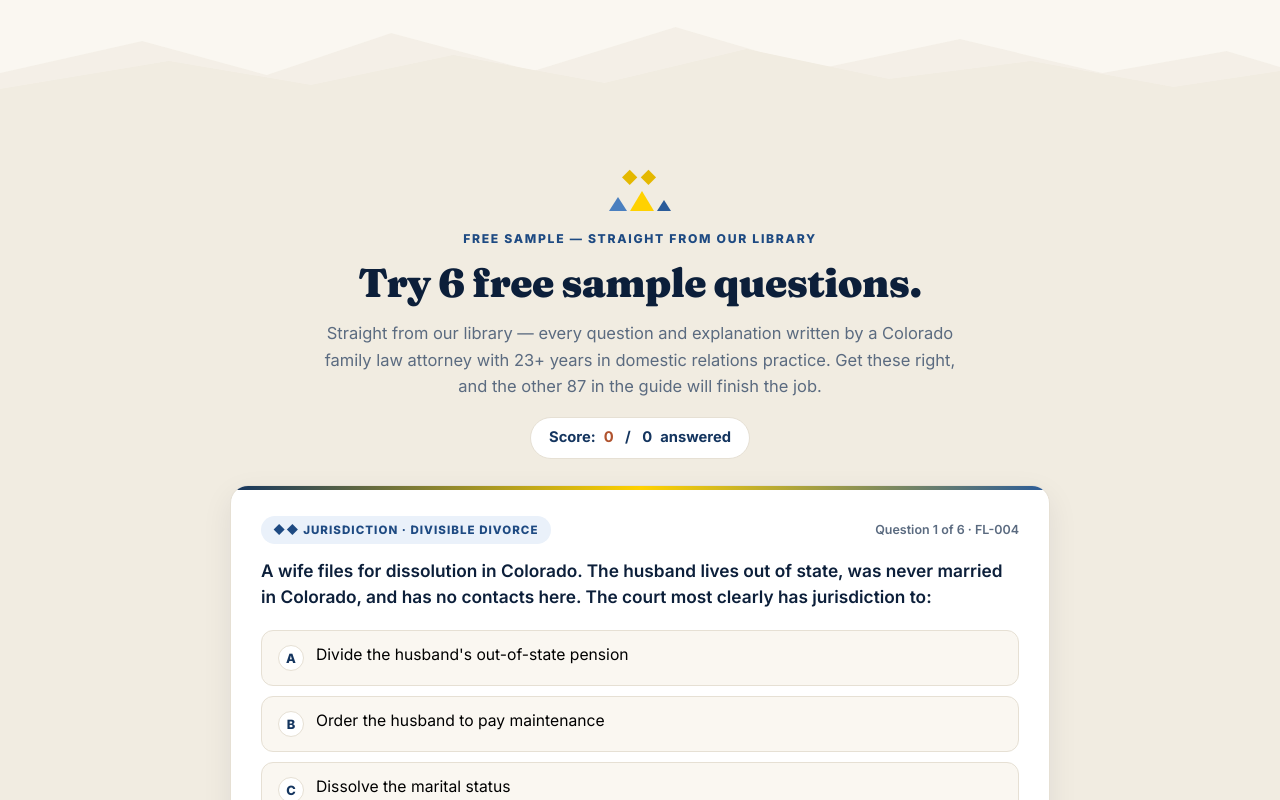
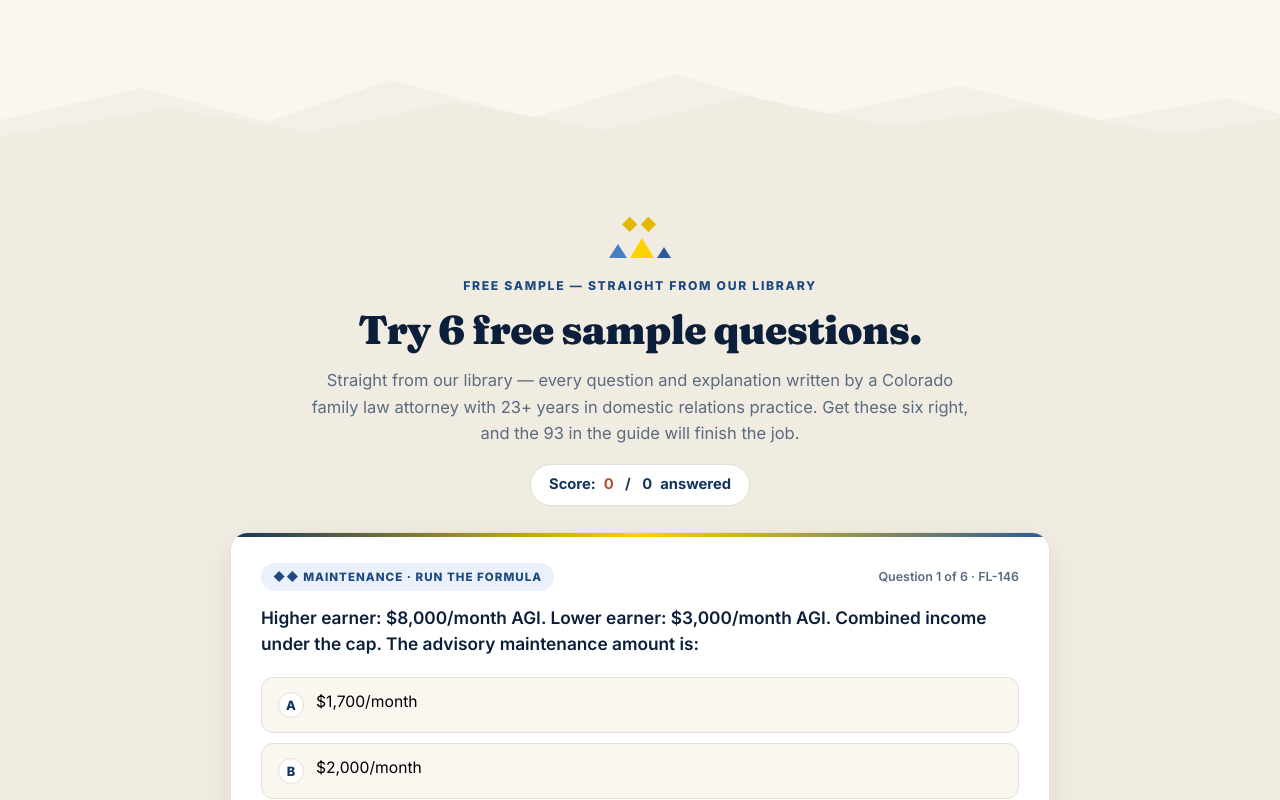
Before and after one commit to celiken33/coloradollpexam, a plain HTML site: page index.html in a window 1280 px wide. Shown: the part 2000-2800 px from the top of the page. Drawn offline with Linux system fonts and the light colour scheme.

Commit message:
Add files via upload

```diff
--- a/index.html
+++ b/index.html
@@ -120,6 +120,10 @@
   .date-card .d{font-family:'Fraunces',serif;font-weight:800;font-size:1.25rem;margin-bottom:4px}
   .date-card .l{font-size:.86rem;color:var(--muted)}
   .date-card .flag{position:absolute;top:14px;right:14px;font-size:.66rem;font-weight:800;letter-spacing:.06em;text-transform:uppercase;background:var(--gold-soft);color:#35618F;padding:4px 9px;border-radius:999px}
+  a.date-card{display:block;text-decoration:none;color:inherit;transition:transform .15s ease,box-shadow .15s ease}
+  a.date-card:hover{transform:translateY(-3px);box-shadow:0 10px 26px rgba(20,53,95,.16)}
+  .date-card .dgo{display:block;margin-top:10px;font-size:.72rem;font-weight:800;letter-spacing:.04em;color:var(--blue-soft)}
+  a.date-card:hover .dgo{text-decoration:underline}
   .src-note{font-size:.8rem;color:var(--muted);margin-top:16px}
   @media(max-width:840px){.dates-grid{grid-template-columns:repeat(2,1fr)}}
   @media(max-width:480px){.dates-grid{grid-template-columns:1fr}}
@@ -305,7 +309,7 @@
       <span class="t-sep">:</span>
       <div class="t-cell"><div class="t-num" id="t-s">—</div><div class="t-lbl">seconds</div></div>
     </div>
-    <div class="timer-cap">until exam day, November 10, 2026 — plenty of time if you start today. (Late filing closes September 4.)</div>
+    <div class="timer-cap">until exam day, November 10, 2026 — plenty of time if you start today. (<a href="https://www.coloradolegalregulation.com/future-lawyers/llpexamination/" target="_blank" rel="noopener" style="color:inherit;text-decoration:underline">Late filing closes September 4.</a>)</div>
   </div>
   <svg class="range" viewBox="0 0 1440 190" preserveAspectRatio="none" aria-hidden="true">
     <path d="M0 190 L0 110 L140 48 L215 86 L300 22 L370 68 L455 30 L540 92 L640 8 L742 88 L830 40 L930 98 L1030 34 L1130 96 L1240 56 L1340 100 L1440 70 L1440 190 Z" fill="rgba(250,247,241,.14)"/>
@@ -351,10 +355,10 @@
     <h2>Important deadlines.</h2>
     <p class="sub">In 2026 the Colorado Supreme Court is offering the Licensed Legal Paraprofessional exam <strong>only once — November 10</strong>. There is no April sitting. Miss the window, wait a year.</p>
     <div class="dates-grid">
-      <div class="date-card"><div class="d">Jul 1, 2026</div><div class="l">Application window opened</div></div>
-      <div class="date-card gold-top"><div class="d">Aug 7, 2026</div><div class="l">Regular filing deadline</div><span class="flag">Closing soon</span></div>
-      <div class="date-card hot"><div class="d">Sep 4, 2026</div><div class="l">Late filing deadline (final)</div></div>
-      <div class="date-card"><div class="d">Nov 10, 2026</div><div class="l">Summit day — Ralph L. Carr Judicial Center, Denver</div></div>
+      <a class="date-card" href="https://www.coloradolegalregulation.com/future-lawyers/applicationinstructionsllp/" target="_blank" rel="noopener"><div class="d">Jul 1, 2026</div><div class="l">Application window opened</div><span class="dgo">How to apply — official instructions →</span></a>
+      <a class="date-card gold-top" href="https://www.coloradolegalregulation.com/future-lawyers/applicationinstructionsllp/" target="_blank" rel="noopener"><div class="d">Aug 7, 2026</div><div class="l">Regular filing deadline</div><span class="flag">Closing soon</span><span class="dgo">File now — official instructions →</span></a>
+      <a class="date-card hot" href="https://www.coloradolegalregulation.com/future-lawyers/llpexamination/" target="_blank" rel="noopener"><div class="d">Sep 4, 2026</div><div class="l">Late filing deadline (final)</div><span class="dgo">Deadlines &amp; fees — official exam page →</span></a>
+      <a class="date-card" href="https://www.coloradolegalregulation.com/future-lawyers/llpexamination/" target="_blank" rel="noopener"><div class="d">Nov 10, 2026</div><div class="l">Exam day — Ralph L. Carr Judicial Center, Denver</div><span class="dgo">Exam details — official exam page →</span></a>
     </div>
     <p class="src-note">Dates per the <a href="https://www.coloradolegalregulation.com/future-lawyers/llpexamination/" target="_blank" rel="noopener">Office of Attorney Regulation Counsel</a> — always confirm against the official site before filing.</p>
   </div>
@@ -373,13 +377,13 @@
       <div class="peak-mark" style="justify-content:center;display:flex" aria-hidden="true"><i></i><i></i><i></i></div>
       <span class="kicker">Free Sample — Straight From Our Library</span>
       <h2>Try 6 free sample questions.</h2>
-      <p class="sub">Straight from our library — every question and explanation written by a Colorado family law attorney with 23+ years in domestic relations practice. Get these right, and the other 87 in the guide will finish the job.</p>
+      <p class="sub">Straight from our library — every question and explanation written by a Colorado family law attorney with 23+ years in domestic relations practice. Get these six right, and the 93 in the guide will finish the job.</p>
       <div class="score-pill">Score: <b id="score">0</b>&nbsp;/&nbsp;<span id="answered">0</span> answered</div>
     </div>
     <div id="quiz-cards"></div>
     <div class="disc-band"><b>Original sample materials — and we stand by them.</b> Every question, answer, and explanation here and in the guide is original sample material written by our author to teach the tested concepts. These are not actual exam questions, and we are not affiliated with the Colorado Supreme Court, the Office of Attorney Regulation Counsel, or the exam. Verify citations against current law. Study aid — not legal advice. <b>We stand by every answer.</b></div>
     <div class="quiz-cta">
-      <p class="note">That's the free sample — <strong>87 more, all explained, in the full guide.</strong></p>
+      <p class="note">That's the free sample — <strong>93 hand-picked questions, every one explained, in the full guide.</strong></p>
       <a class="btn btn-gold" href="#pricing">Buy the Prep Guide — $99.95 →</a>
     </div>
   </div>
@@ -666,52 +670,52 @@
 /* ---------- sample-6 quiz ---------- */
 var QUESTIONS = [
   {
-    id:"FL-004", subj:"Jurisdiction · Divisible Divorce",
-    q:"A wife files for dissolution in Colorado. The husband lives out of state, was never married in Colorado, and has no contacts here. The court most clearly has jurisdiction to:",
-    opts:["Divide the husband's out-of-state pension","Order the husband to pay maintenance","Dissolve the marital status","Enter a money judgment against the husband for marital debt"],
-    correct:2,
-    why:"A court may dissolve the marriage (a status determination) based on the petitioner's domicile alone. However, dividing property, ordering support, or entering a money judgment against the respondent requires personal jurisdiction over him — minimum contacts or a long-arm basis. Status (divisible divorce) and in personam remedies are analyzed separately.",
-    auth:"Authority: C.R.S. 14-10-106; C.R.S. 13-1-124 (long-arm)"
+    id:"FL-146", subj:"Maintenance · Run the Formula",
+    q:"Higher earner: $8,000/month AGI. Lower earner: $3,000/month AGI. Combined income under the cap. The advisory maintenance amount is:",
+    opts:["$1,700/month","$2,000/month","$5,000/month","$0"],
+    correct:0,
+    why:"Run the formula: (40% × $8,000) − (50% × $3,000) = $3,200 − $1,500 = $1,700 per month, advisory. The court then weighs the statutory factors and the guideline term before entering an award. Candidates who memorize the formula but never run it lose these points on arithmetic alone.",
+    auth:"Authority: C.R.S. 14-10-114(3)(a)(I)(A)"
   },
   {
-    id:"FL-167", subj:"Property · Gifts Between Spouses",
-    q:"A gift from one spouse to the other during the marriage is generally:",
-    opts:["Separate property of the recipient","Marital property subject to division","Returned to the donor","Void"],
+    id:"FL-147", subj:"Maintenance · The Zero Floor",
+    q:"If both spouses earn $6,000/month AGI, the advisory maintenance amount is:",
+    opts:["$2,400/month","$0 (the formula yields a negative number, floored at zero)","$3,000/month","$600/month"],
     correct:1,
-    why:"Interspousal gifts during the marriage are generally treated as marital property subject to equitable division — not the recipient's separate property. This differs from gifts received from third parties, which are separate. Most test-takers pick A; the third-party/spouse distinction is the trap.",
-    auth:"Authority: C.R.S. 14-10-113(2)"
+    why:"(40% × $6,000) − (50% × $6,000) = $2,400 − $3,000 = −$600 — and a negative result is floored at $0. Roughly equal incomes typically produce no guideline maintenance, reflecting comparable abilities to meet needs. The zero floor is the detail formula-memorizers miss.",
+    auth:"Authority: C.R.S. 14-10-114(3)(a)"
   },
   {
-    id:"FL-169", subj:"Property · Post-Decree Omitted Assets",
-    q:"If an asset was not divided and was not disclosed, the remedy may include:",
-    opts:["Nothing","Reopening to divide the omitted asset, including under Rule 16.2(e) within 5 years for nondisclosure","Automatic 50/50 of all assets","Criminal restitution only"],
+    id:"FL-257", subj:"Property · Do the Math",
+    q:"A spouse's inheritance grows from $40,000 to $55,000 during the marriage. The marital portion is:",
+    opts:["$55,000","$15,000 (the appreciation)","$40,000","$0"],
     correct:1,
-    why:"An omitted asset may be divided in a later proceeding; where the omission resulted from a party's failure to disclose, Rule 16.2(e) allows reallocation on a motion within 5 years of the decree. Honest mistakes may also be addressed under post-judgment relief rules. The 5-year Colorado-specific reallocation window is heavily tested.",
-    auth:"Authority: C.R.C.P. 16.2(e)(10)"
-  },
-  {
-    id:"FL-170", subj:"Property · Separate Property Income",
-    q:"Income generated by separate property during the marriage (e.g., rent, interest) is:",
-    opts:["Always separate","Often treated as marital, like appreciation, depending on the circumstances","The donor's property","Exempt"],
-    correct:1,
-    why:"Income produced by separate property during the marriage is generally treated as marital, similar to the appreciation rule, because it accrues during the marriage. The analysis can be fact-specific, but the default leans toward marital treatment of in-marriage income — the opposite of most people's instinct.",
+    why:"The inherited corpus ($40,000) stays separate, but the $15,000 of appreciation during the marriage is marital and subject to division. Corpus separate, growth marital — the separate-property-appreciation rule in its simplest form.",
     auth:"Authority: C.R.S. 14-10-113(4)"
   },
   {
-    id:"FL-173", subj:"Property · Marital Portion of Separate Asset",
-    q:"For a home one spouse owned before marriage but paid down with marital funds, the court may recognize:",
-    opts:["No marital interest","A marital interest in the appreciation and in equity built with marital funds during the marriage","Full marital ownership of the home","Only the down payment"],
-    correct:1,
-    why:"The home's premarital equity remains separate, but the appreciation during the marriage and the equity built with marital funds create a marital interest subject to division. Tracing and valuation determine the separate versus marital shares — a two-layer analysis that trips up test-takers who reach for all-or-nothing answers.",
-    auth:"Authority: C.R.S. 14-10-113(4)"
+    id:"FL-270", subj:"Scope · Putting It Together",
+    q:"A 12-year marriage, two minor children, combined income $150,000, a marital home, the husband's pension, and a disputed inheritance. Which issue is OUTSIDE an LLP's scope?",
+    opts:["Calculating child support","Dividing the marital home","Preparing the QDRO for the pension","Drafting the parenting plan"],
+    correct:2,
+    why:"Child support, the home division, and the parenting plan are all in scope. Preparing the QDRO that divides the pension is a collateral-issue carve-out — it must go to an attorney or QDRO specialist, even though the LLP can handle the agreement to divide the asset. In scope, in scope, in scope… then the carve-out. Spotting the odd one out is the exam's signature move.",
+    auth:"Authority: C.R.C.P. 207.1; C.R.S. 14-10-113"
   },
   {
-    id:"FL-182", subj:"Protection Orders · Mutual Orders",
-    q:"Mutual protection orders (against both parties):",
-    opts:["Are favored","Are disfavored absent separate petitions and independent findings against each party","Are automatic","Are required in every case"],
+    id:"FL-268", subj:"UCCJEA vs. UIFSA · The Classic Mix-Up",
+    q:"Which pairing is correct?",
+    opts:["UCCJEA = support; UIFSA = custody","UCCJEA = custody/APR jurisdiction; UIFSA = support jurisdiction","Both govern property","Both govern adoption"],
     correct:1,
-    why:"Courts disfavor mutual protection orders unless each party has filed a separate petition and the court makes independent findings that each committed the requisite acts. This prevents reflexive cross-orders that obscure who is the predominant aggressor — a policy point many candidates have never seen.",
-    auth:"Authority: C.R.S. 13-14-104.5"
+    why:"The UCCJEA governs jurisdiction over child-custody/APR determinations; UIFSA governs jurisdiction over support. Mixing them up is a common error — and registration of a foreign order under either one is a carve-out outside an LLP's scope.",
+    auth:"Authority: C.R.S. 14-13-101; C.R.S. 14-5-101"
+  },
+  {
+    id:"FL-241", subj:"Evidence · The CFI Report",
+    q:"In an APR hearing, a CFI's report:",
+    opts:["Binds the court","Is evidence the court considers but does not have to follow","Cannot be challenged","Replaces the hearing"],
+    correct:1,
+    why:"A CFI or PRE report informs the court but does not bind it; the parties may cross-examine the investigator and present contrary evidence. The court independently determines best interests on the whole record. Persuasive, not binding — the distinction the exam loves.",
+    auth:"Authority: C.R.S. 14-10-116.5"
   }
 ];
 
@@ -739,7 +743,7 @@ QUESTIONS.forEach(function(item,qi){
         else if(bi===oi && !right) btn.classList.add('wrong');
       });
       var why=card.querySelector('.why');
-      why.querySelector('.verdict').textContent = right ? '✓ Correct — '+letters[item.correct]+'. Summit form.' : '✗ Not quite — the answer is '+letters[item.correct]+'. This one takes climbers down.';
+      why.querySelector('.verdict').textContent = right ? '✓ Correct — '+letters[item.correct]+'.' : '✗ Not quite — the answer is '+letters[item.correct]+'.';
       why.querySelector('.verdict').className = 'verdict '+(right?'good':'bad');
       why.classList.add('show');
       document.getElementById('score').textContent=score;
```
